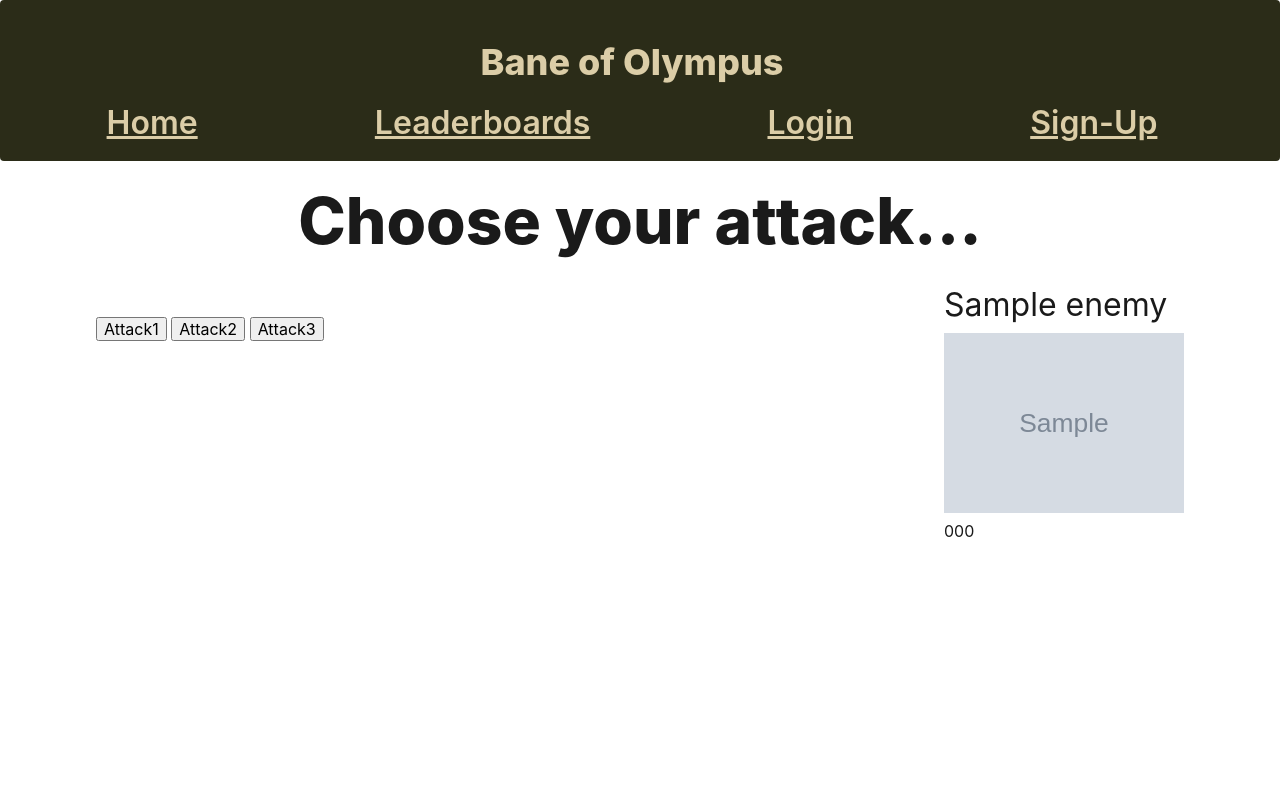
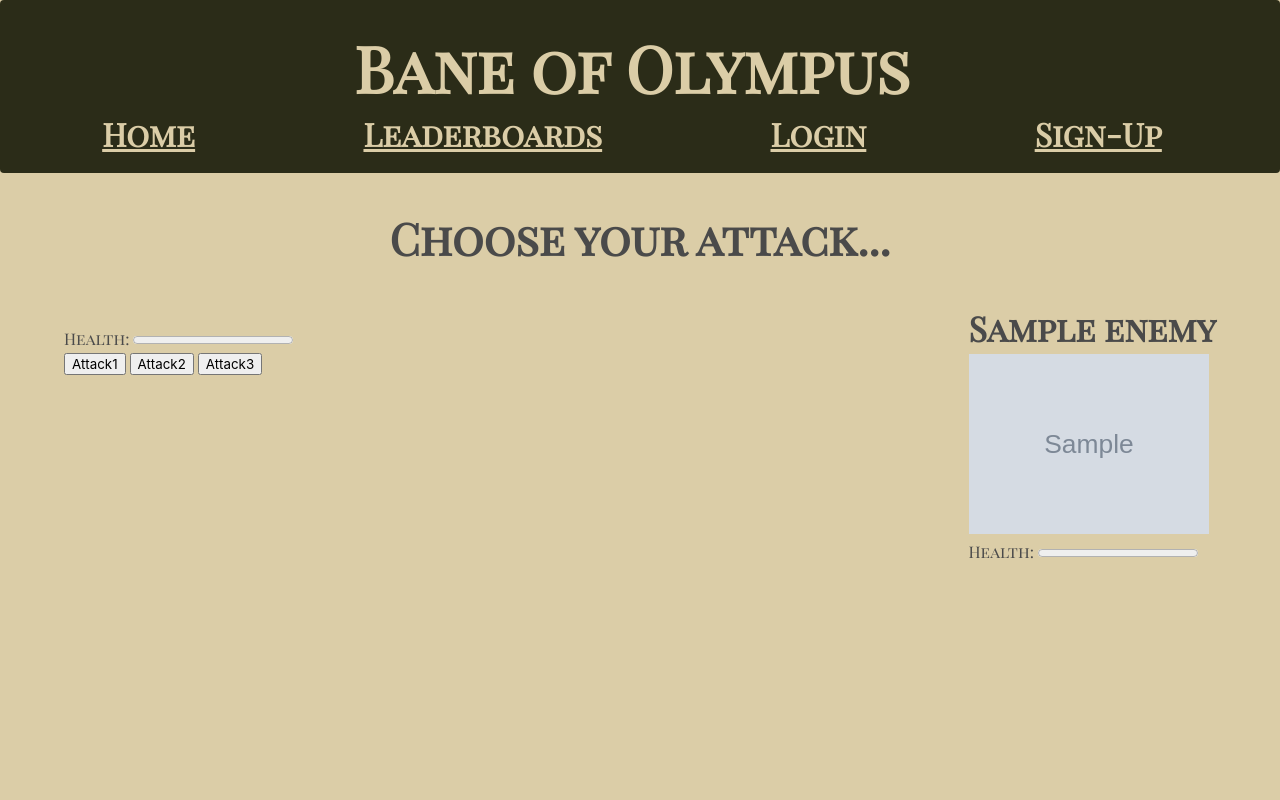
Before and after one commit to HurleySquared/bane-of-olympus, a Node project: template views/battle.handlebars in a window 1280 px wide. Run offline with Node 20 templates, Linux system fonts and the light colour scheme; the template is opened without the code that fills it: most values are stand-ins (such as "Sample title", 1, 10 or a date in 2020); grey boxes marked "Sample" are stand-in pictures; some libraries are stand-ins or nearby versions.

Commit message:
added styles to many pages

```diff
--- a/public/css/style.css
+++ b/public/css/style.css
@@ -3,27 +3,30 @@
   --sandstone: #dbcda7;
 }
 
+html,
 body {
   margin: 0;
   padding: 0;
   box-sizing: border-box;
+  font-family: 'Playfair Display SC', serif;
+  background-color: var(--sandstone);
+  height: 100%;
 }
 
 h1 {
   text-align: center;
+  font-size: 64px;
   font-weight: 800;
-  margin: 20px;
 }
 
+h2 {
+  text-align: center;
+  font-size: 34px;
+  font-weight: 800;
+}
 .notification {
   background-color: var(--dark);
   color: var(--sandstone);
-}
-
-#battle-header {
-  text-align: center;
-  font-size: 64px;
-  margin-bottom: 24px;
 }
 
 #battle-field {
@@ -88,7 +91,6 @@ max-height: 240px;
 }
 
 .card {
-  max-height: 500px;
   max-width: 400px;
   margin: 24px;
 }
@@ -105,8 +107,8 @@ max-height: 240px;
 
 #choose-attack {
   text-align: center;
-  font-size: 64px;
-  margin-bottom: 24px;
+  font-size: 44px;
+  margin: 32px;
 }
 
 #battle-field {
@@ -143,9 +145,9 @@ max-height: 240px;
   display: none;
 }
 
-#moveAlert {
-  font-size: 32px;
+.alert {
+  font-size: 34px;
   font-weight: 800;
-  padding-top: 54px;
+  padding-top: 100px;
 
 }
--- a/views/battle.handlebars
+++ b/views/battle.handlebars
@@ -10,21 +10,23 @@
           <img class="player-pic" src="{{character.image}}">
         </div>
       </div>
+      <div>
+        <p> Health:
+        <progress id="charHelath" value="{{character.health}}" max="100"></progress>
+        </p>
+      </div>
       <div id="attacks">
         <button id="attack1">Attack1</button>
         <button id="attack2">Attack2</button>
         <button id="attack3">Attack3</button>
       </div>
-      <div id="charHP">
-        {{character.health}}
-      </div>
     </section>
     <section>
-      <div class="animate__animated hide" id="user-alert">
+      <div class="animate__animated hide alert" id="user-alert">
         <p>{{character.character_name}} attacked,</p>
         <p>{{enemy.name}} loss {{character.damage}} hp</p>
       </div>
-      <div class="animate__animated hide" id="enemy-alert">
+      <div class="animate__animated hide alert" id="enemy-alert">
         <p>{{enemy.name}} attacked,</p>
         <p>{{character.character_name}} loss {{enemy.damage}} hp</p>
       </div>
@@ -37,7 +39,9 @@
         </div>
       </div>
       <div id="enemyHP">
-        {{enemy.hp}}
+        <p> Health:
+        <progress id="enemyHelath" value="{{enemy.hp}}" max="100"></progress>
+        </p>
       </div>
     </section>
   </main>
--- a/views/homepage.handlebars
+++ b/views/homepage.handlebars
@@ -12,7 +12,6 @@
     {{else}}
     <div class="intro">
       <a href="/login">Login</a>
-      <a href="/signup">Sign-Up</a>
     </div>
     {{/if}}
   </div>
--- a/views/layouts/main.handlebars
+++ b/views/layouts/main.handlebars
@@ -6,9 +6,11 @@
   <meta http-equiv="X-UA-Compatible" content="IE=edge">
   <meta name="viewport" content="width=device-width, initial-scale=1.0">
   <title>Bane of Olympus</title>
-    <link rel="stylesheet" href="https://cdnjs.cloudflare.com/ajax/libs/animate.css/4.1.1/animate.min.css" />
+  <link rel="preconnect" href="https://fonts.gstatic.com">
+  <link href="https://fonts.googleapis.com/css2?family=Playfair+Display+SC&display=swap" rel="stylesheet">
+  <link rel="stylesheet" href="https://cdnjs.cloudflare.com/ajax/libs/animate.css/4.1.1/animate.min.css" />
   <link rel="stylesheet" href="https://cdn.jsdelivr.net/npm/bulma@0.9.2/css/bulma.min.css">
-  <link rel="stylesheet" href="/css/jass.css">
+  {{!-- <link rel="stylesheet" href="/css/jass.css"> --}}
   <link rel="stylesheet" type="text/css" href="/css/style.css">
 </head>
 
--- /dev/null
+++ b/views/leaderboard.handlebars
@@ -0,0 +1,3 @@
+{{#each}}
+{{> leaders as |leader|}}
+{{/each}}
```
Also changed, not shown: views/character-select.handlebars (+8 -6 lines), views/partials/leaders.handlebars (added).
